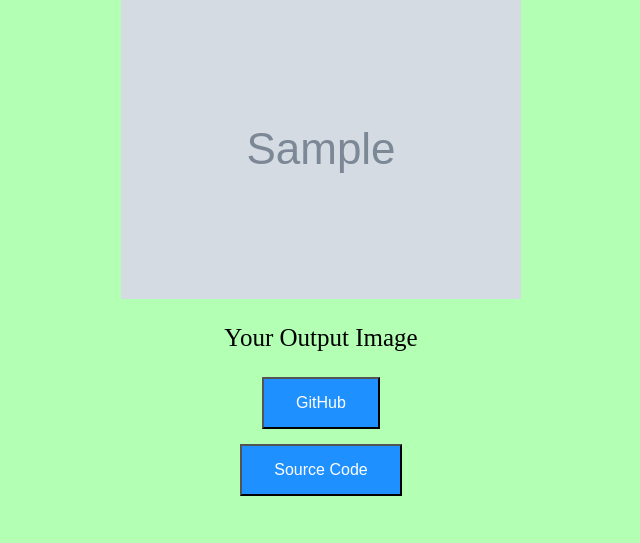
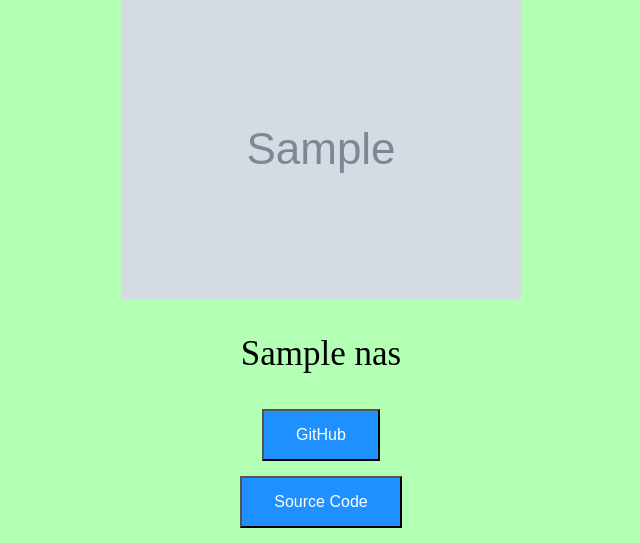
Before and after one commit to prateeksawhney97/Flask-Application-for-Goa-Monuments-Prediction, a Flask app: template templates/success.html in a window 1280 px wide. Shown: the part 314-857 px from the top of the page, without its empty margins (319-959 px from the left). Before the commit the page ends 810 px from the top, so only its background shows below. Run offline with Flask 2, Linux system fonts and the light colour scheme; the template is opened without the code that fills it: most values are stand-ins (such as "Sample title", 1, 10 or a date in 2020); grey boxes marked "Sample" are stand-in pictures.

Commit message:
predictions for input image done

```diff
--- a/main.py
+++ b/main.py
@@ -7,20 +7,19 @@ import os
 import pickle
 import cv2
 import glob
-
+import tensorflow as tf
+from keras.models import load_model
 from random import randint
 
+height = 240
+width = 256
+dim = (width, height)
 
 
 IMAGE_FOLDER = 'static/'
-#PROCESSED_FOLDER = 'static/processed/'
-#IMAGE_FOLDER = os.path.join('upload', 'images')
-
 
 app = Flask(__name__)
 app.config['UPLOAD_FOLDER'] = IMAGE_FOLDER
-#app.config['PROCESSED_FOLDER'] = PROCESSED_FOLDER
-
 
 @app.route('/')
 def upload():
@@ -30,21 +29,17 @@ def upload():
 def success():
 	if request.method == 'POST':
 		f = request.files['file']
-		#hls = (np.float32(image), cv2.COLOR_RGB2HLS)
 		f.save(os.path.join(app.config['UPLOAD_FOLDER'], f.filename))
-		#print(f.filename)
 		full_filename = os.path.join(app.config['UPLOAD_FOLDER'], f.filename)
-		#filepath = os.path.join(app.config['imgdir'], filename);
-		#file.save(filepath)
 		image_ext = cv2.imread(full_filename)
 		initial_image = np.copy(image_ext)
-
-
-		#hls_name = 'sample_'+char+'.jpg'
-		#cv2.imwrite('static/processed/'+hls_name, output_image_after_detecting)
-		#full_filename_processed = os.path.join(app.config['PROCESSED_FOLDER'], hls_name)
+		imag = cv2.resize(initial_image, dim, interpolation = cv2.INTER_AREA)
+		model = load_model("model.h5")
+		imag = np.expand_dims(imag, axis=0)
+		pred = model.predict(imag)
+		str_data = str(pred)
 		final_text = 'Results after Detecting Monument in Input Image'
-		return render_template("success.html", name = final_text, img = full_filename)
+		return render_template("success.html", name = final_text, img = full_filename, nas = str_data)
 
 
 @app.route('/info', methods = ['POST'])
--- a/templates/success.html
+++ b/templates/success.html
@@ -26,7 +26,7 @@
 			<img class="center" src="{{ img }}">
 		</div>
 		<div>
-			<p style="font-size:25px; text-align: center;">Your Output Image</p>
+			<p style="font-size:35px; text-align: center;">{{nas}}</p>
 
 		</div>
 	</div>
```
Also changed, not shown: 1 other file.
